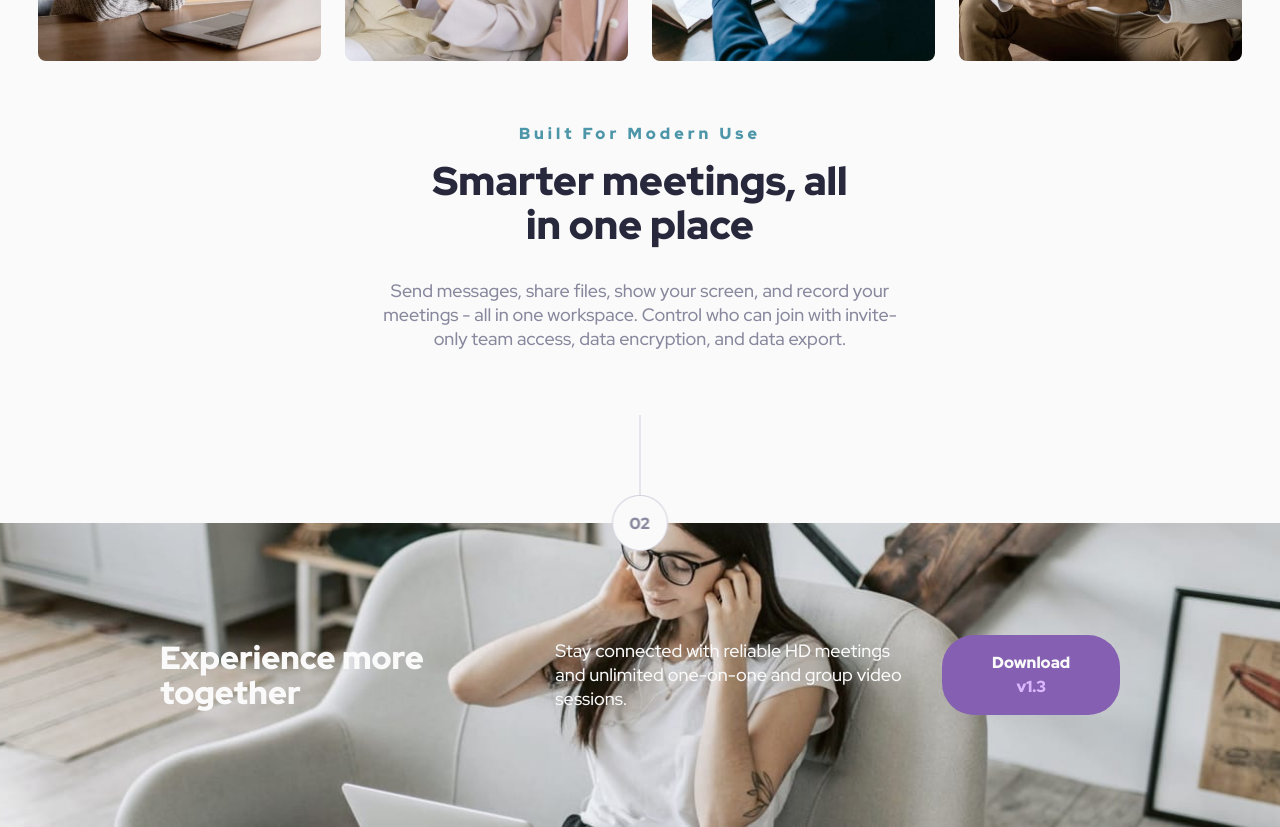
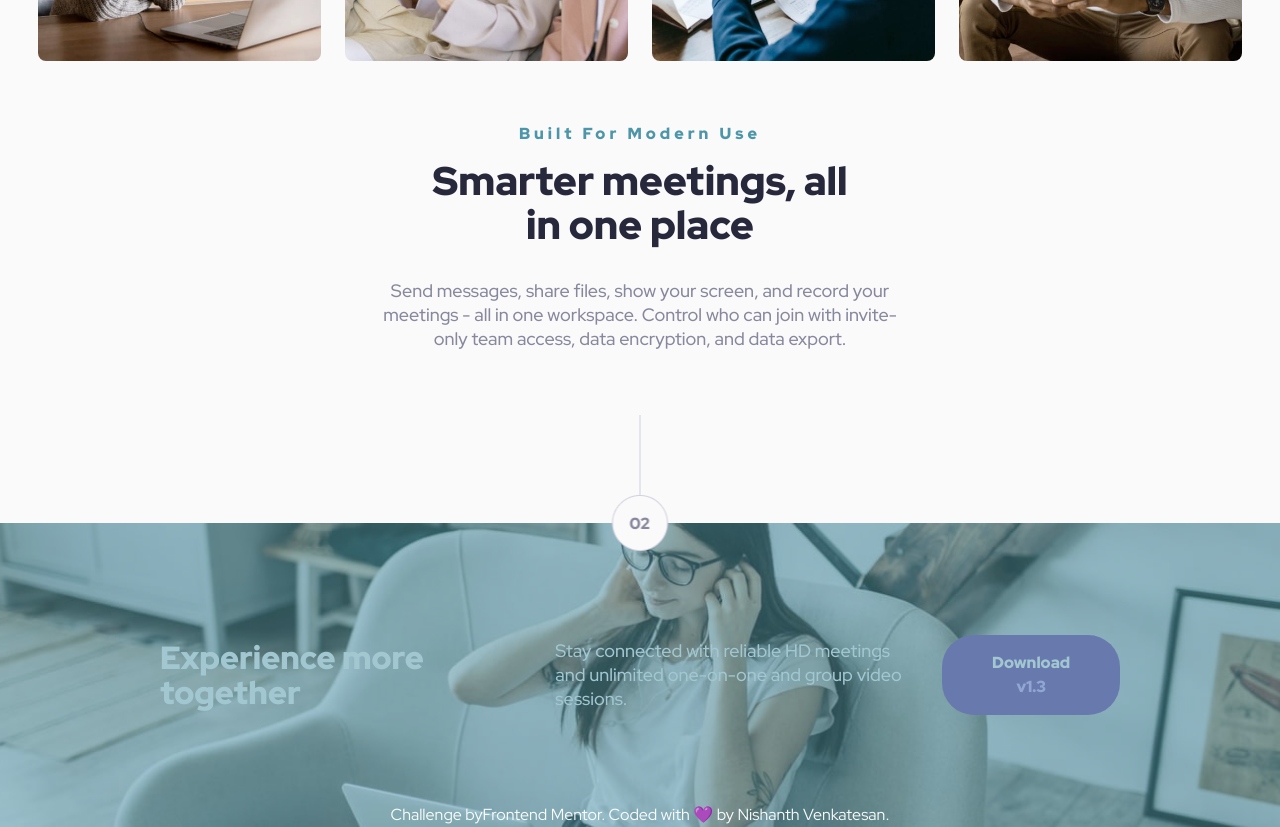
Before and after one commit to nishanth1596/meet-landing-page, a React (Vite) app: page / in a window 1280 px wide. Shown: the part 1220-2047 px from the top of the page. Built offline with nearby package versions, Linux system fonts and the light colour scheme.

Commit message:
fixed alignemt issue in the info section

```diff
--- a/src/Components/Footer.tsx
+++ b/src/Components/Footer.tsx
@@ -7,16 +7,19 @@ const Footer = () => {
       <img
         src={number2}
         alt="Number 2"
-        className="absolute top-0 right-1/2 translate-x-1/2"
+        className="absolute top-0 right-1/2 z-10 translate-x-1/2"
       />
 
+      <div className="relative">
+        <div className="bg-Cyan-600 absolute inset-0 opacity-50"></div>
         <div className="text-White footerImg mt-[6.75rem] flex flex-col items-center gap-6 bg-cover bg-top px-8 py-16 text-center lg:mx-0 lg:flex-row lg:justify-between lg:gap-8 lg:px-40 lg:py-28 lg:text-left">
           <h3 className="text-[2rem] leading-[1.1] font-black">
             Experience more together
           </h3>
           <p className="text-base leading-6 font-medium lg:max-w-[355px] lg:text-lg">
-          Stay connected with reliable HD meetings and unlimited one-on-one and
-          group <span className="block lg:inline-block">video</span> sessions.
+            Stay connected with reliable HD meetings and unlimited one-on-one
+            and group <span className="block lg:inline-block">video</span>{" "}
+            sessions.
           </p>
 
           <Button
@@ -26,8 +29,9 @@ const Footer = () => {
             isFooter={true}
           />
         </div>
+      </div>
 
-      <div className="absolute bottom-0 left-1/2 hidden w-full -translate-x-1/2 animate-pulse text-center text-white">
+      <div className="absolute bottom-0 left-1/2 w-full -translate-x-1/2 animate-pulse text-center text-white">
         Challenge by{""}
         <a href="https://www.frontendmentor.io?ref=challenge" target="_blank">
           Frontend Mentor
--- a/src/Components/Info.tsx
+++ b/src/Components/Info.tsx
@@ -19,20 +19,19 @@ const Info = () => {
         <img src={img3} alt="Men in meeting" />
         <img src={img4} alt="Man texting" />
       </div>
-      <div className="place-self-center lg:max-w-[34rem]">
+
       <p className="text-Cyan-600 mt-16 text-xs leading-[1.1] font-black tracking-[4px] md:text-sm lg:text-base">
         Built For Modern Use
       </p>
-        <h2 className="text-Slate-900 mt-4 text-[2rem] leading-[1.1] font-black md:mx-[7.47rem] md:text-4xl lg:mx-12 lg:text-[2.5rem]">
+      <h2 className="text-Slate-900 mt-4 text-[2rem] leading-[1.1] font-black md:mx-[7.47rem] md:text-4xl lg:mx-[23.7rem] lg:text-[2.5rem]">
         Smarter meetings, all in one place
       </h2>
 
-        <p className="text-Slate-600 mt-8 text-base leading-6 font-medium md:mx-[5.63rem] lg:mx-0 lg:text-lg">
-          Send messages, share files, show your screen, and record your meetings
-          - all in one workspace. Control who can join with invite-only team
-          access, data encryption, and data export.
+      <p className="text-Slate-600 mt-8 text-base leading-6 font-medium md:mx-[5.63rem] lg:mx-[20.6rem] lg:text-lg">
+        Send messages, share files, show your screen, and record your meetings -
+        all in one workspace. Control who can join with invite-only team access,
+        data encryption, and data export.
       </p>
-      </div>
     </section>
   );
 };
--- a/src/Components/Main.tsx
+++ b/src/Components/Main.tsx
@@ -27,7 +27,7 @@ const Main = () => {
         <img
           src={heroDesktoprightImg}
           alt="Desktop Right Image"
-          className="lg:absolute lg:top-16 lg:right-[-26px] lg:w-[50%] lg:max-w-[394px]"
+          className="lg:absolute lg:top-[7.56rem] lg:right-[-26px] lg:w-[50%] lg:max-w-[394px]"
         />
       </div>
 
--- a/src/index.css
+++ b/src/index.css
@@ -24,7 +24,6 @@
     background-image: url("./assets/mobile/image-footer.jpg");
     background-size: cover;
     width: 100%;
-    background-color: rgba(77, 151, 169, 0.7);
     background-position: top;
   }
 
```
Lines whose indentation alone changed are shown as unchanged.
